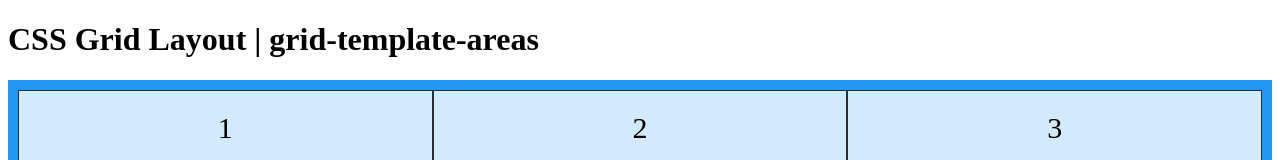
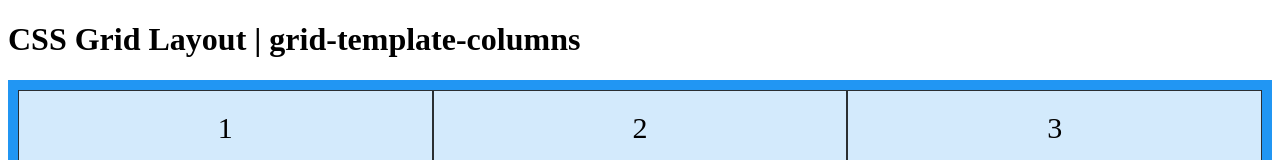
Before and after one commit to justdecodeme/css, a plain HTML site: page examples/grid-layout-2.html in a window 1280 px wide. Shown: the top 160 px of the page. Drawn offline with Linux system fonts and the light colour scheme.

Commit message:
heading updated

```diff
--- a/examples/grid-layout-2.html
+++ b/examples/grid-layout-2.html
@@ -22,7 +22,7 @@
   </style>
 </head>
 <body>
-  <h1>CSS Grid Layout | grid-template-areas</h1>
+  <h1>CSS Grid Layout | grid-template-columns</h1>
   <div class="grid_container">
     <div class="grid_item">1</div>
     <div class="grid_item">2</div>
```
